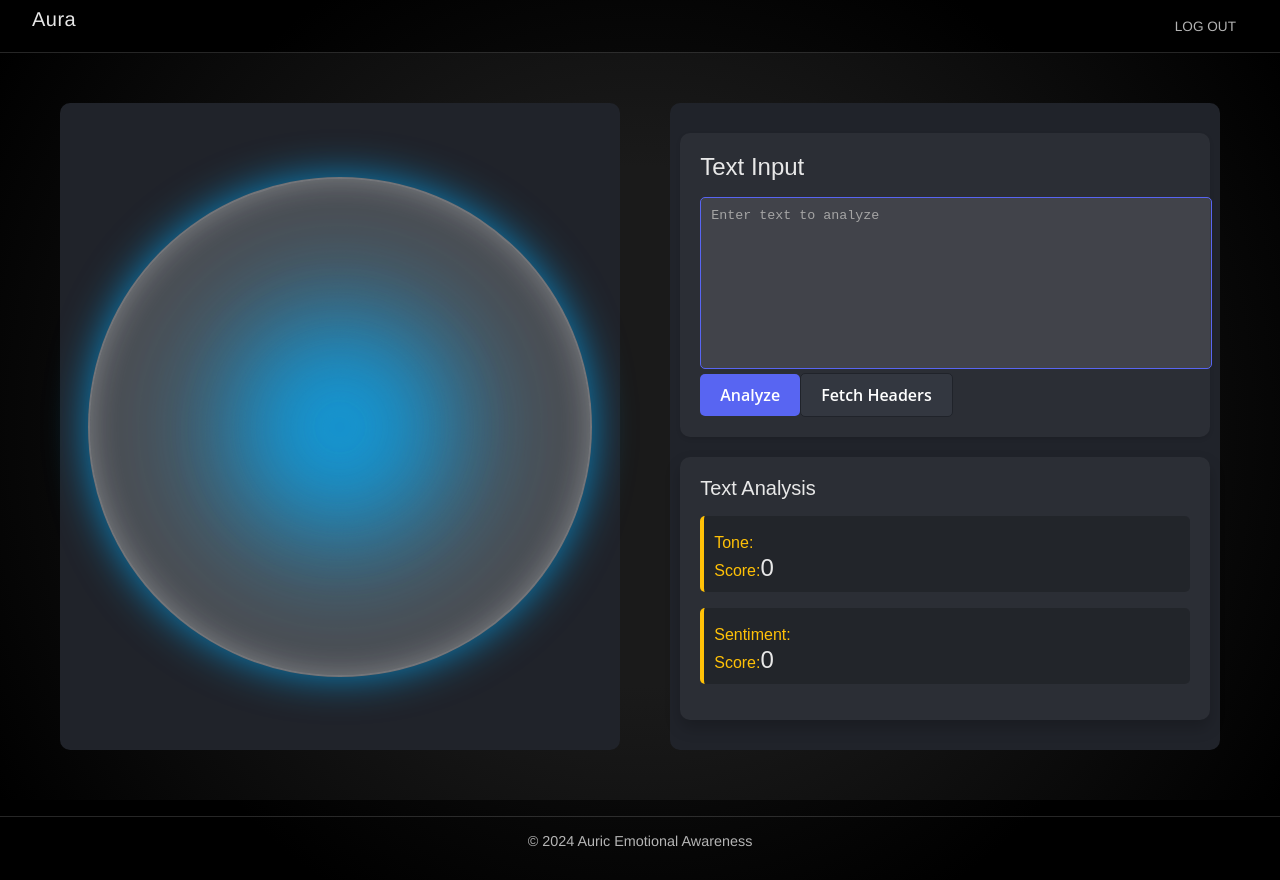
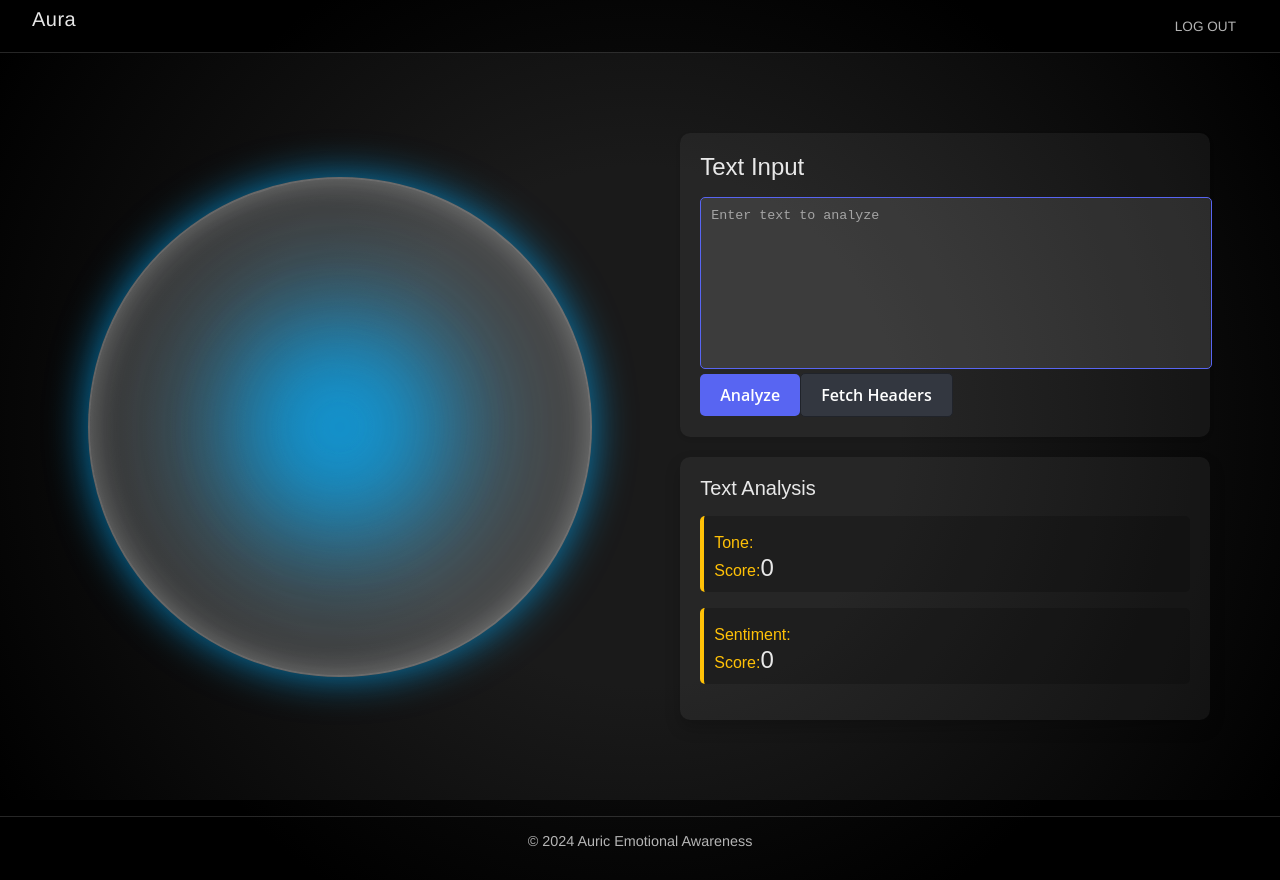
Before and after one commit to uxlyne/auric, a React (Create React App) app: page / in a window 1280 px wide. Built offline with nearby package versions, Linux system fonts and the light colour scheme.

Commit message:
Background Fix

```diff
--- a/src/styles/Main.css
+++ b/src/styles/Main.css
@@ -62,7 +62,6 @@
   align-items: center; /* Centers children horizontally in the flex container */
   justify-content: center; /* Centers children vertically in the flex container */
   padding: 30px;
-  background-color: var(--panel-background-color);
   border-radius: 10px;
   box-shadow: var(--inset-shadow);
   color: var(--text-color);
```
